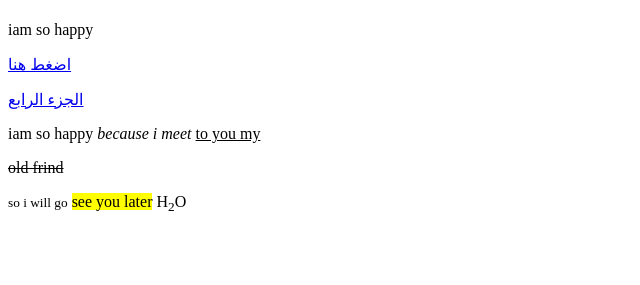
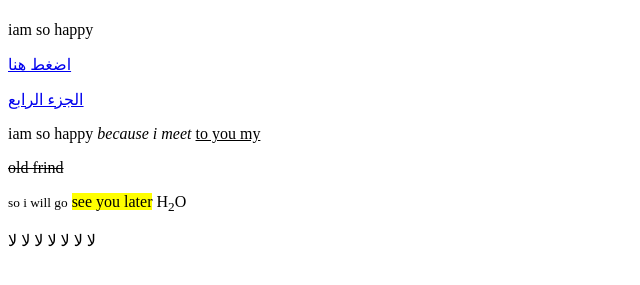
Before and after one commit to Abod950/Learn-w-khalas, a plain HTML site: page index.html in a window 1280 px wide. Shown: the part 59-344 px from the top of the page, without its empty margins (0-640 px from the left). Drawn offline with Linux system fonts and the light colour scheme.

Commit message:
index.html

```diff
--- a/index.html
+++ b/index.html
@@ -28,7 +28,7 @@
       <mark>see you later</mark>
       H<sub>2</sub>O<!__sup = H²O _>
     </p>
-
+    لا لا لا لا لا لا لا
   </body>
 
 </html>
```
